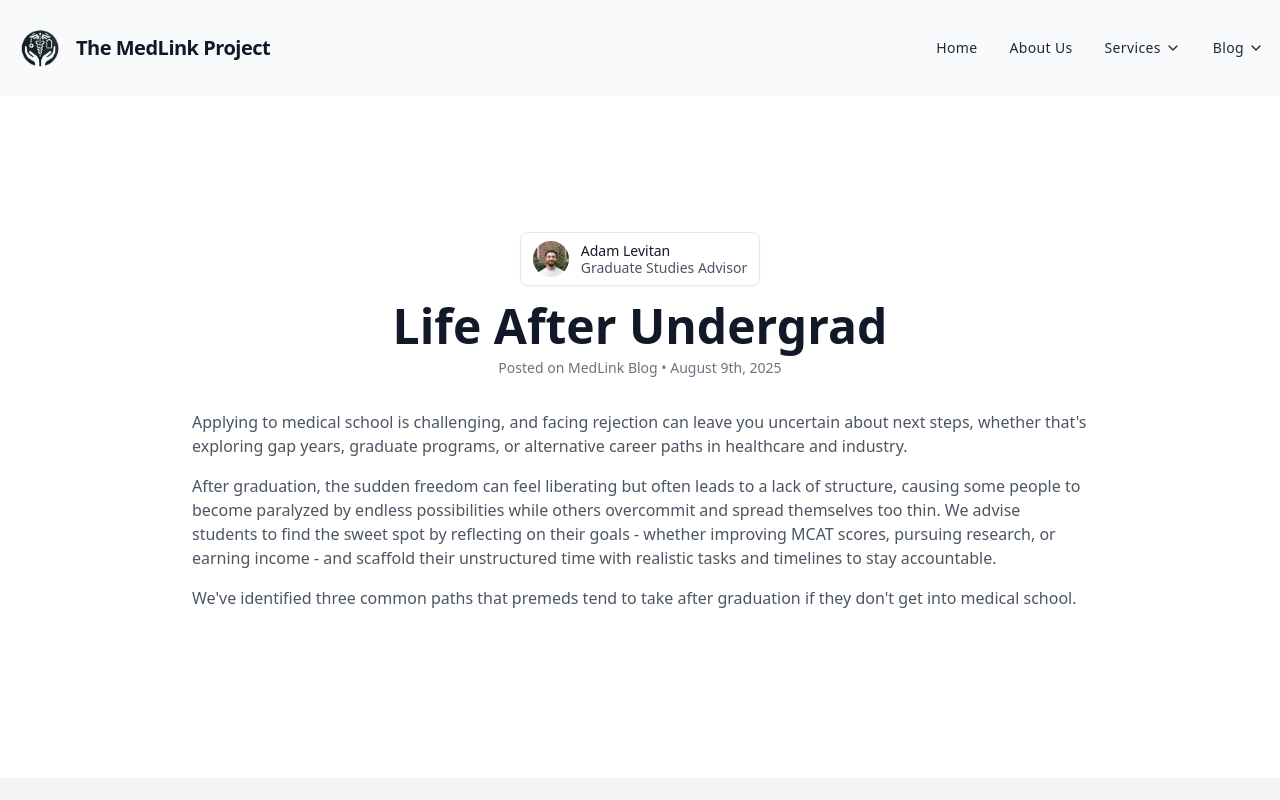
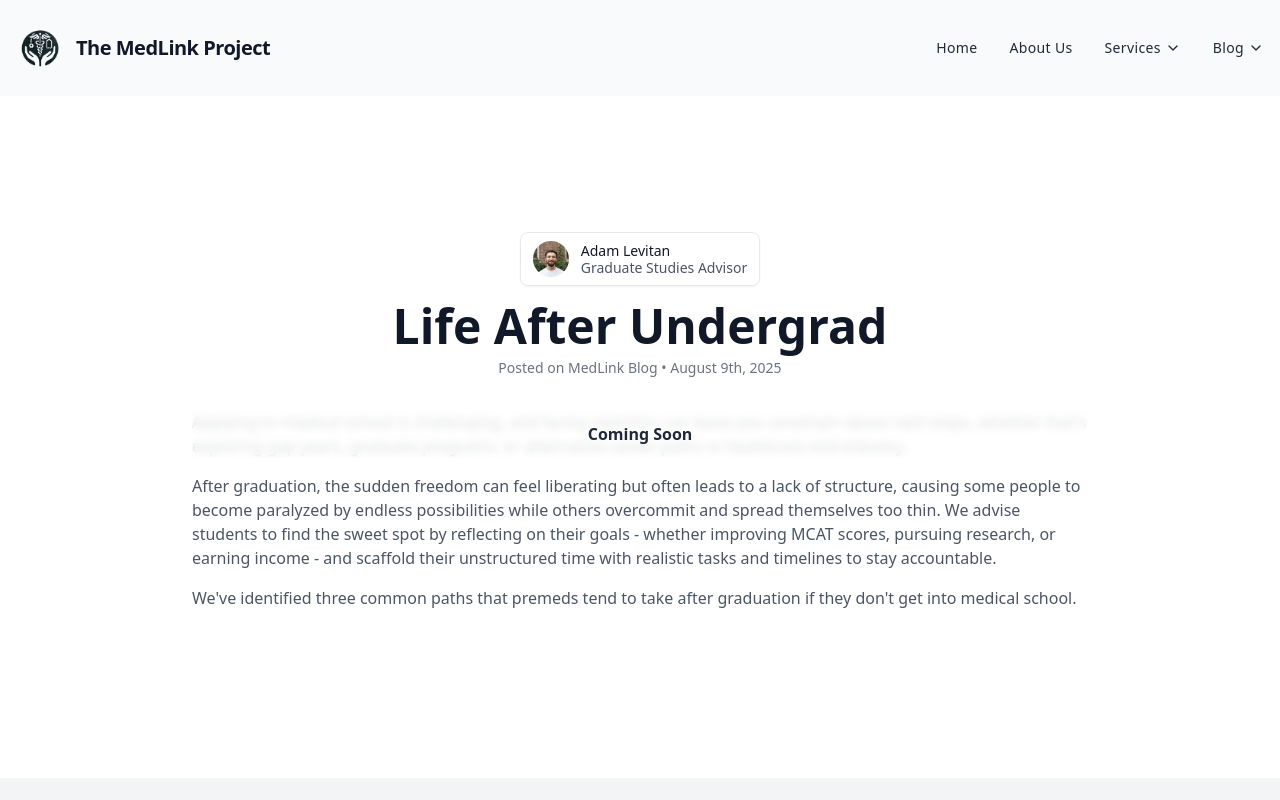
Before and after one commit to nicholasfalconi/medlink, a React (Vite) app: page /blog/life-after-undergrad in a window 1280 px wide. Shown: the top 800 px of the page. Built offline with nearby package versions, Linux system fonts and the light colour scheme.

Commit message:
feat(resources/blog): overlay Coming Soon over first paragraph on Life After Undergrad

```diff
--- a/src/pages/blog/LifeAfterUndergrad.tsx
+++ b/src/pages/blog/LifeAfterUndergrad.tsx
@@ -71,9 +71,14 @@ const LifeAfterUndergrad = () => {
 
               <section className="mt-8 mb-10">
                 <div className="max-w-4xl mx-auto">
-                  <p className="text-sm md:text-base leading-7 text-gray-600">
-                    Applying to medical school is challenging, and facing rejection can leave you uncertain about next steps, whether that's exploring gap years, graduate programs, or alternative career paths in healthcare and industry.
-                  </p>
+                  <div className="relative">
+                    <p className="text-sm md:text-base leading-7 text-gray-600">
+                      Applying to medical school is challenging, and facing rejection can leave you uncertain about next steps, whether that's exploring gap years, graduate programs, or alternative career paths in healthcare and industry.
+                    </p>
+                    <div className="absolute inset-0 flex items-center justify-center bg-white/80 backdrop-blur-sm rounded">
+                      <span className="text-gray-800 font-semibold">Coming Soon</span>
+                    </div>
+                  </div>
                     <p className="mt-4 text-sm md:text-base leading-7 text-gray-600">
                       After graduation, the sudden freedom can feel liberating but often leads to a lack of structure, causing some people to become paralyzed by endless possibilities while others overcommit and spread themselves too thin. We advise students to find the sweet spot by reflecting on their goals - whether improving MCAT scores, pursuing research, or earning income - and scaffold their unstructured time with realistic tasks and timelines to stay accountable.
                     </p>
--- a/src/pages/resources/LifeAfterUndergrad.tsx
+++ b/src/pages/resources/LifeAfterUndergrad.tsx
@@ -226,9 +226,14 @@ const LifeAfterUndergrad = () => {
 
               <section className="mt-8 mb-10">
                 <div className="max-w-4xl mx-auto">
-                  <p className="text-sm md:text-base leading-7 text-gray-600">
-                    Applying to medical school is challenging, and facing rejection can leave you uncertain about next steps, whether that's exploring gap years, graduate programs, or alternative career paths in healthcare and industry.
-                  </p>
+                  <div className="relative">
+                    <p className="text-sm md:text-base leading-7 text-gray-600">
+                      Applying to medical school is challenging, and facing rejection can leave you uncertain about next steps, whether that's exploring gap years, graduate programs, or alternative career paths in healthcare and industry.
+                    </p>
+                    <div className="absolute inset-0 flex items-center justify-center bg-white/80 backdrop-blur-sm rounded">
+                      <span className="text-gray-800 font-semibold">Coming Soon</span>
+                    </div>
+                  </div>
                   <p className="mt-4 text-sm md:text-base leading-7 text-gray-600">
                     After graduation, the sudden freedom can feel liberating but often leads to a lack of structure, causing some people to become paralyzed by endless possibilities while others overcommit and spread themselves too thin. We advise students to find the sweet spot by reflecting on their goals - whether improving MCAT scores, pursuing research, or earning income - and scaffold their unstructured time with realistic tasks and timelines to stay accountable.
                   </p>
```
